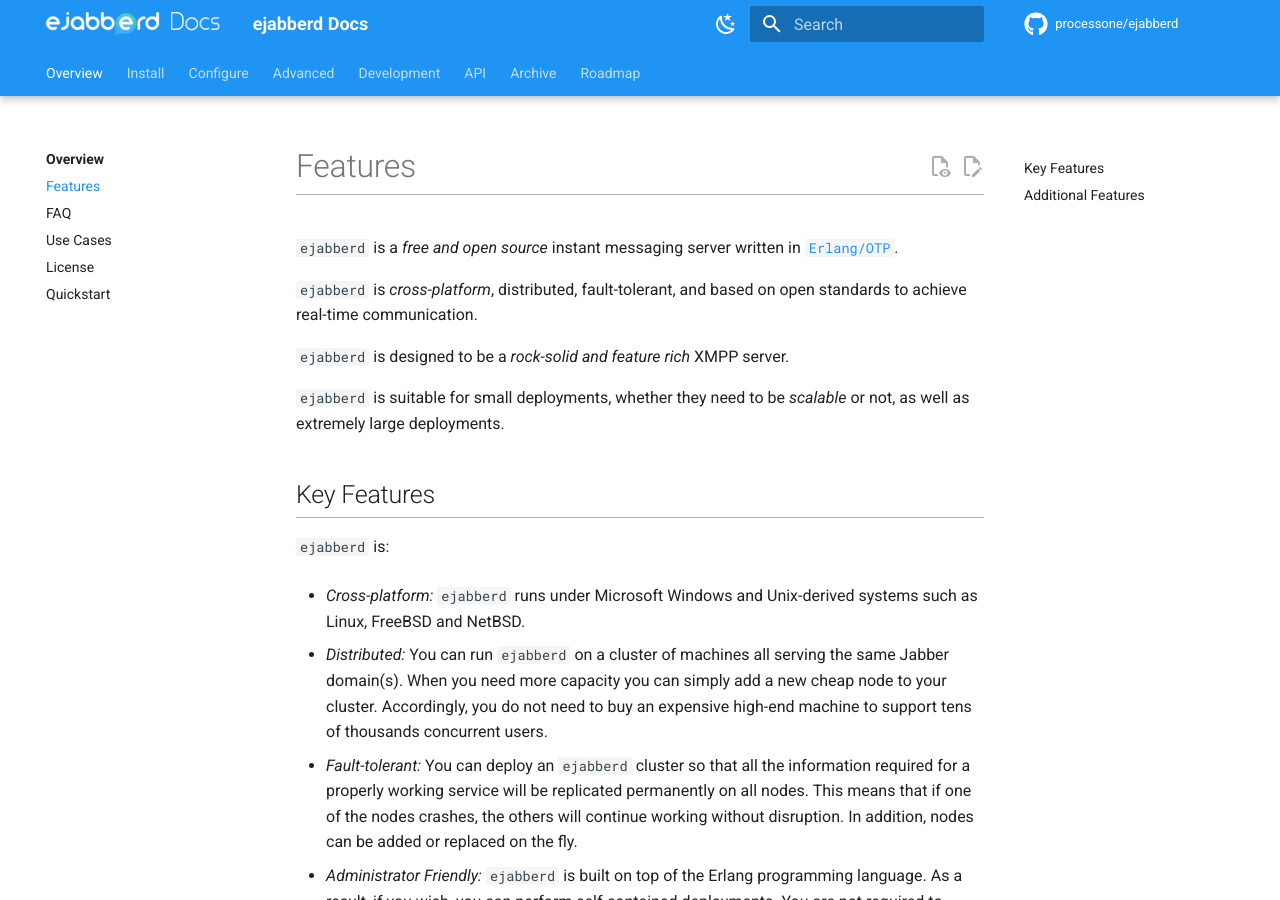
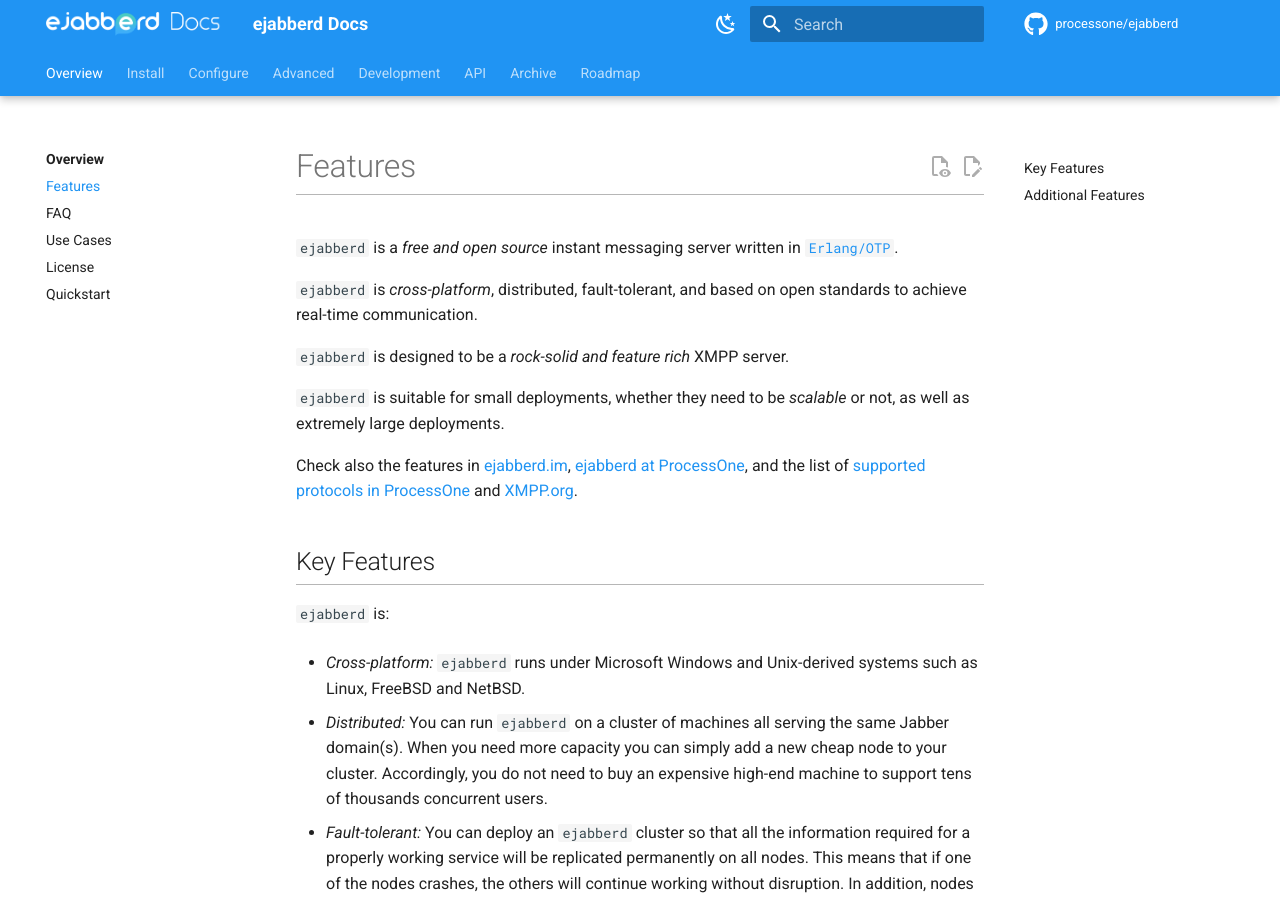
Before and after one commit to processone/docs.ejabberd.im, an MkDocs documentation site: the page built from content/admin/introduction.md, in a window 1280 px wide and 900 px high. Built offline with MkDocs 1.6.1 and Material for MkDocs 9.7.7, drawn with Linux system fonts in a browser that asks for light colours; comment, search, counter and statistics services are not loaded.

Commit message:
introduction.md: Add sentence about other feature pages

```diff
--- a/content/admin/introduction.md
+++ b/content/admin/introduction.md
@@ -7,6 +7,15 @@
 `ejabberd` is designed to be a *rock-solid and feature rich* XMPP server.
 
 `ejabberd` is suitable for small deployments, whether they need to be *scalable* or not, as well as extremely large deployments.
+
+Check also the features in [ejabberd.im][im],
+[ejabberd at ProcessOne][p1home], and the list of [supported protocols in ProcessOne][xeps]
+and [XMPP.org][xmppej].
+
+[im]: https://ejabberd.im/
+[p1home]: https://www.process-one.net/en/ejabberd/
+[xeps]: https://www.process-one.net/en/ejabberd/protocols/
+[xmppej]: https://xmpp.org/software/servers/ejabberd/
 
 ## Key Features
 
```
